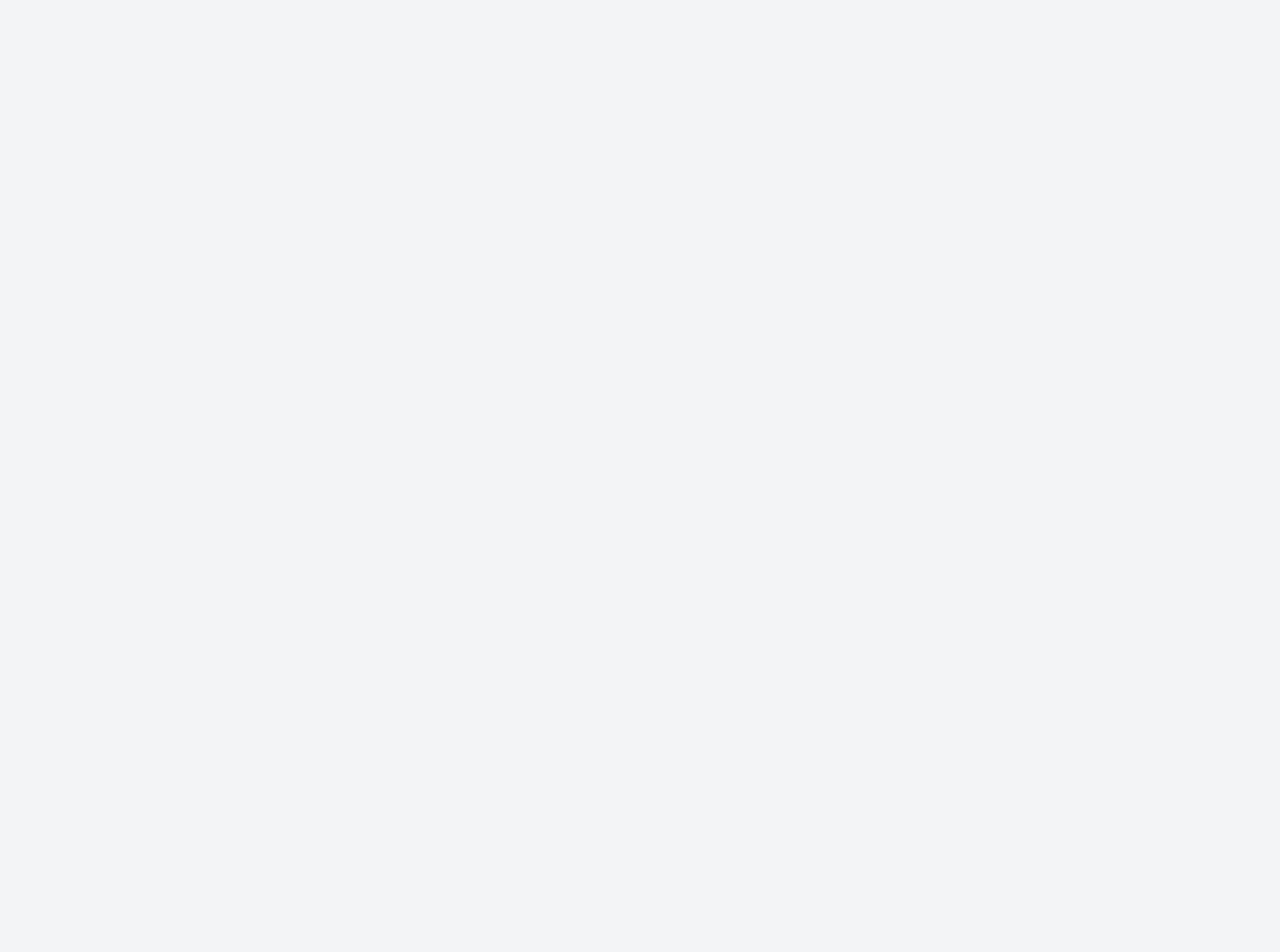
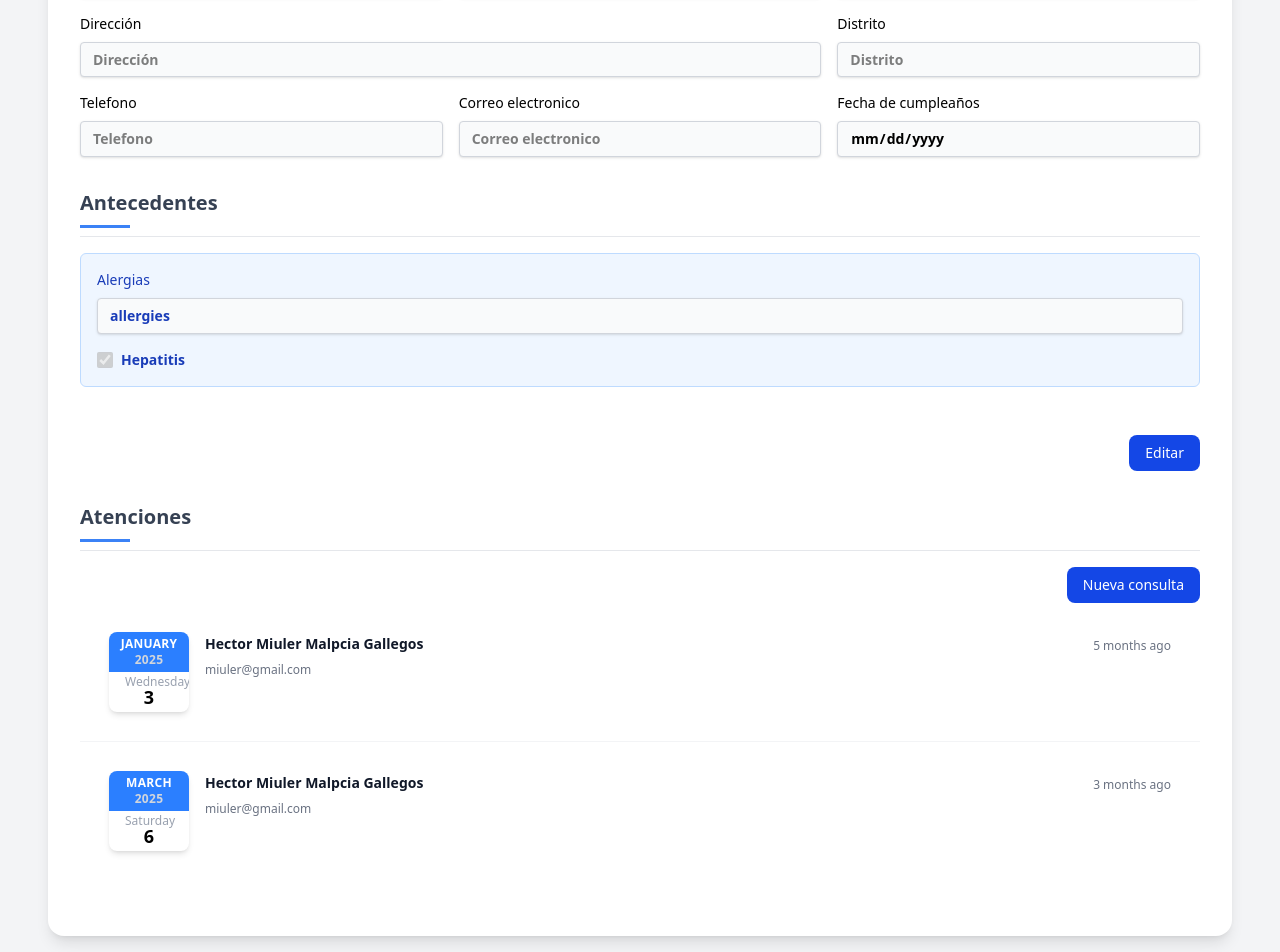
Before and after one commit to mamba-black/my-health-record, a SvelteKit app in the folder frontendts/: page /patients/1 in a window 1280 px wide. Shown: the part 342-1294 px from the top of the page. Before the commit the page ends 800 px from the top, so only its background shows below. Built offline with nearby package versions, Linux system fonts and the light colour scheme; sample sign-in values are in the browser's storage.

Commit message:
feat: renombrado los paths, tratando de seguir los estandares

```diff
--- a/frontendts/src/lib/components/organisms/PatientConsultationList.svelte
+++ b/frontendts/src/lib/components/organisms/PatientConsultationList.svelte
@@ -6,9 +6,9 @@ import Appointment from "$lib/domain/Appointment";
 import Patient from "$lib/domain/Patient";
 import "dayjs/locale/es";
 import { goto } from "$app/navigation";
-import { base } from "$app/paths";
 import STitle from "$lib/components/atoms/STitle.svelte";
 import { log } from "$lib/services/LoggerService";
+import { HISTORY } from "../../../routes/paths";
 
 dayjs.extend(relativeTime);
 dayjs.locale("es");
@@ -42,7 +42,7 @@ function onClick(appointment: Appointment, e: Event) {
   e.preventDefault();
   openPatientConsultation = !openPatientConsultation;
   selectedAppointment = appointment;
-  goto(`${base}/history/${patient.id}/123/`, {
+  goto(`${HISTORY}/${patient.id}/encounters/123/`, {
     state: { appointment: appointment, patient: patient },
   });
   log.debug("isOpen", openPatientConsultation);
@@ -59,7 +59,7 @@ function onClick(appointment: Appointment, e: Event) {
       {#each appointmentWrappers as appointmentWrapper}
         <li>
           <a
-            role="cell" tabindex="0" href={`${base}/history/${patient.id}/123/`}
+            role="cell" tabindex="0" href={`${HISTORY}/${patient.id}/encounters/123/`}
             class="flex justify-between gap-x-6 p-5 m-2 border rounded-lg border-transparent hover:border-blue-500 hover:bg-sky-100 hover:shadow-lg hover:cursor-pointer"
             onclick={e => onClick(appointmentWrapper.appointment, e)}
             onkeydown={e => onClick(appointmentWrapper.appointment, e)}
--- a/frontendts/src/lib/components/organisms/PatientDetail.svelte
+++ b/frontendts/src/lib/components/organisms/PatientDetail.svelte
@@ -1,6 +1,5 @@
 <script lang="ts">
 import { goto } from "$app/navigation";
-import { base } from "$app/paths";
 import Input from "$lib/components/atoms/Input.svelte";
 import ResetButton from "$lib/components/atoms/ResetButton.svelte";
 import STitle from "$lib/components/atoms/STitle.svelte";
@@ -9,6 +8,7 @@ import MedicalConditionsComponent from "$lib/components/organisms/MedicalConditi
 import type MedicalConditions from "$lib/domain/MedicalConditions";
 import Patient from "$lib/domain/Patient";
 import { log } from "$lib/services/LoggerService";
+import { HISTORY } from "../../../routes/paths";
 
 type PROPS = {
   patient: Patient;
@@ -55,7 +55,7 @@ function submit_handle(e: Event) {
     _patient.medicalConditions = $state.snapshot(_medicalConditions);
     log.info("Guardar el estado", $state.snapshot(_patient));
     patientCache = toPlainObject(_patient);
-    goto(`${base}/history/${_patient.id}`, {
+    goto(`${HISTORY}/${_patient.id}`, {
       state: patientCache,
       replaceState: true,
     });
--- a/frontendts/src/lib/components/organisms/SearchList.svelte
+++ b/frontendts/src/lib/components/organisms/SearchList.svelte
@@ -1,13 +1,13 @@
 <script lang="ts">
 import { goto } from "$app/navigation";
-import { base } from "$app/paths";
 import type Patient from "$lib/domain/Patient";
+import { HISTORY } from "../../../routes/paths";
 
 let { patients = $bindable() }: { patients: Patient[] } = $props();
 
 let gotoPatient = (e: Event, patient: Patient) => {
   e.preventDefault();
-  goto(`${base}/history/${patient.id}`, { state: patient });
+  goto(`${HISTORY}/${patient.id}`, { state: patient });
 };
 </script>
 
@@ -16,7 +16,7 @@ let gotoPatient = (e: Event, patient: Patient) => {
     <li>
       <!--      onclick={patient_onclick(e, &patient1)}-->
       <a
-        href="{base}/history/{patient.id}"
+        href="{HISTORY}/{patient.id}"
         onclick={(e) => gotoPatient(e, patient)}
         class="flex justify-between gap-x-6 p-5 m-2 border rounded-lg border-transparent hover:border-blue-500 hover:bg-sky-100 hover:shadow-lg hover:cursor-pointer"
       >
--- a/frontendts/src/routes/paths.ts
+++ b/frontendts/src/routes/paths.ts
@@ -1,6 +1,7 @@
 import { resolve } from "$app/paths";
 
 export const ROOT = resolve(`/`);
+export const HISTORY = resolve(`/patients`);
 export const LOGIN = resolve(`/login`);
 export const CALLBACK = resolve(`/auth/google/callback`);
 export const SEARCH = resolve(`/search`);
```
Also changed, not shown: frontendts/src/routes/patients/[id]/+page.svelte (renamed from frontendts/src/routes/history/[id]/+page.svelte), frontendts/src/routes/patients/[id]/encounters/[id]/+page.svelte (renamed from frontendts/src/routes/history/[id]/[id]/+page.svelte).
